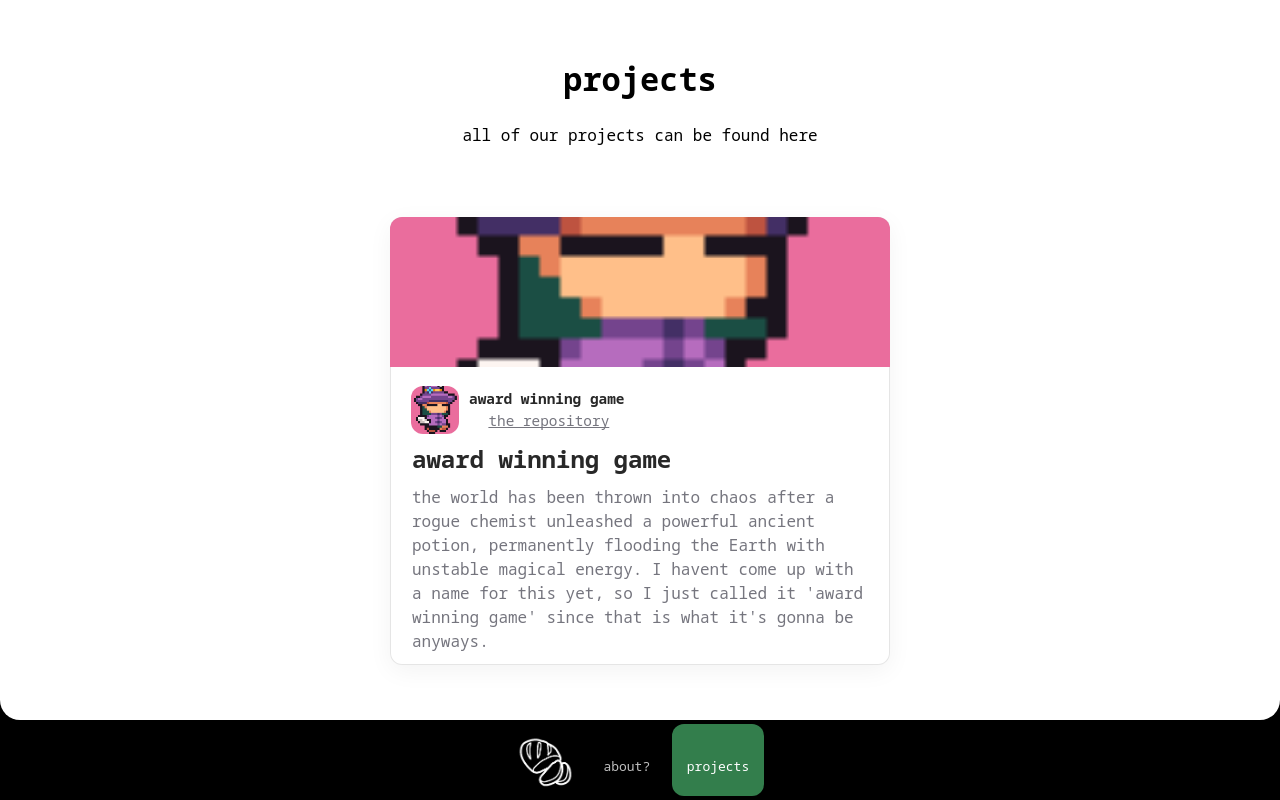
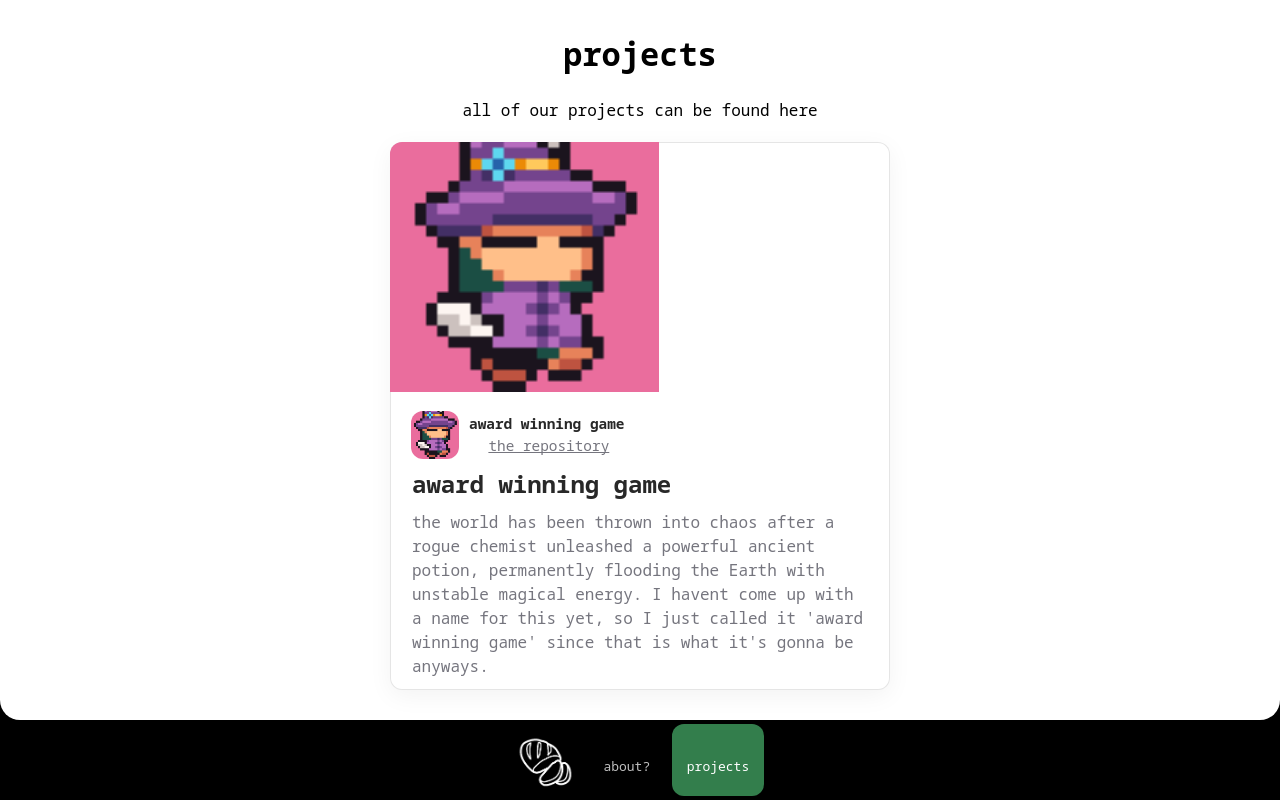
Before and after one commit to ciabidev/ciabidev.github.io, a SvelteKit app in the folder ciabi-web/: page /projects in a window 1280 px wide. Built offline with nearby package versions, Linux system fonts and the light colour scheme; some icons are missing.

Commit message:
updated projectcard, fixed links, updated challenger page
- the large project card now doesn't require a banner
- images will no longer shrink on resize in the project card

```diff
--- a/ciabi-web/src/components/ProjectCard.svelte
+++ b/ciabi-web/src/components/ProjectCard.svelte
@@ -17,11 +17,14 @@
     {description}
   </div> -->
 
+    {#if banner}
+
 	<div class="banner-container">
 		<img src={banner} alt={name} />
 	</div>
+	{/if}
 	<div class="card-main">
-		<URLButton {url} {urlshort} {name} {img} />
+		<URLButton {url} urlshort={urlshort} {name} {img} />
 		<div class="contents">
 			<div class="project-header">
 				<h2 class="project-name">{name}</h2>
@@ -61,17 +64,19 @@
 	}
 
 	.banner-container {
-		width: 100%;
-		height: 150px;
 		display: flex;
 		justify-content: center;
 		align-items: center;
 		overflow: hidden;
+		height: 250px;
 	}
 
 	.banner-container > img {
 		object-fit: cover;
-		width: 100%;
+		flex-shrink: 0;
+		min-width: 100%;
+		min-height: 100%;
+		height: auto;
 	}
 
 	.project-header {
--- a/ciabi-web/src/routes/+page.svelte
+++ b/ciabi-web/src/routes/+page.svelte
@@ -23,7 +23,7 @@ import LoveNote from '$components/LoveNote.svelte';
 		<h3>what projects</h3>
 		<p>as of now, there are no projects but im working on it every day! </p>
     </section>
-	<UrlButton url={"https://github.com/ciabidev/ciabidev.github.io"}, urlshort="github.com/ciabidev" name={"our repository"} img={"/logo/logo-padded.png"}/>
+	<UrlButton url={"https://github.com/ciabidev"} urlshort="github.com/ciabidev" name={"The Team"} img={"/logo/logo-padded.png"}/>
 		<p class="giantahhparagraph"><b>pick any menu item below ⏬</b></p>
 	</div>
 </div>
```
Also changed, not shown: ciabi-web/src/routes/challenger/+page.svelte (+6 -4 lines).
